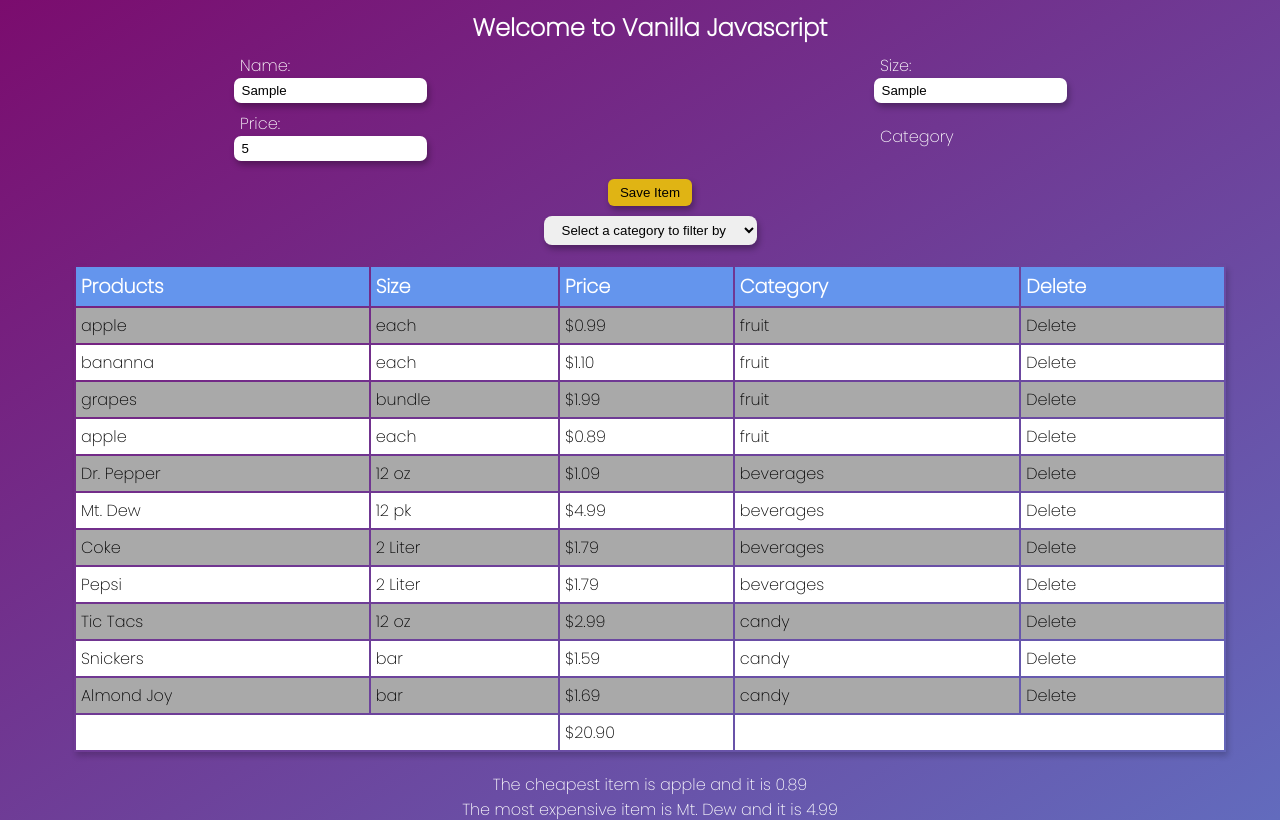
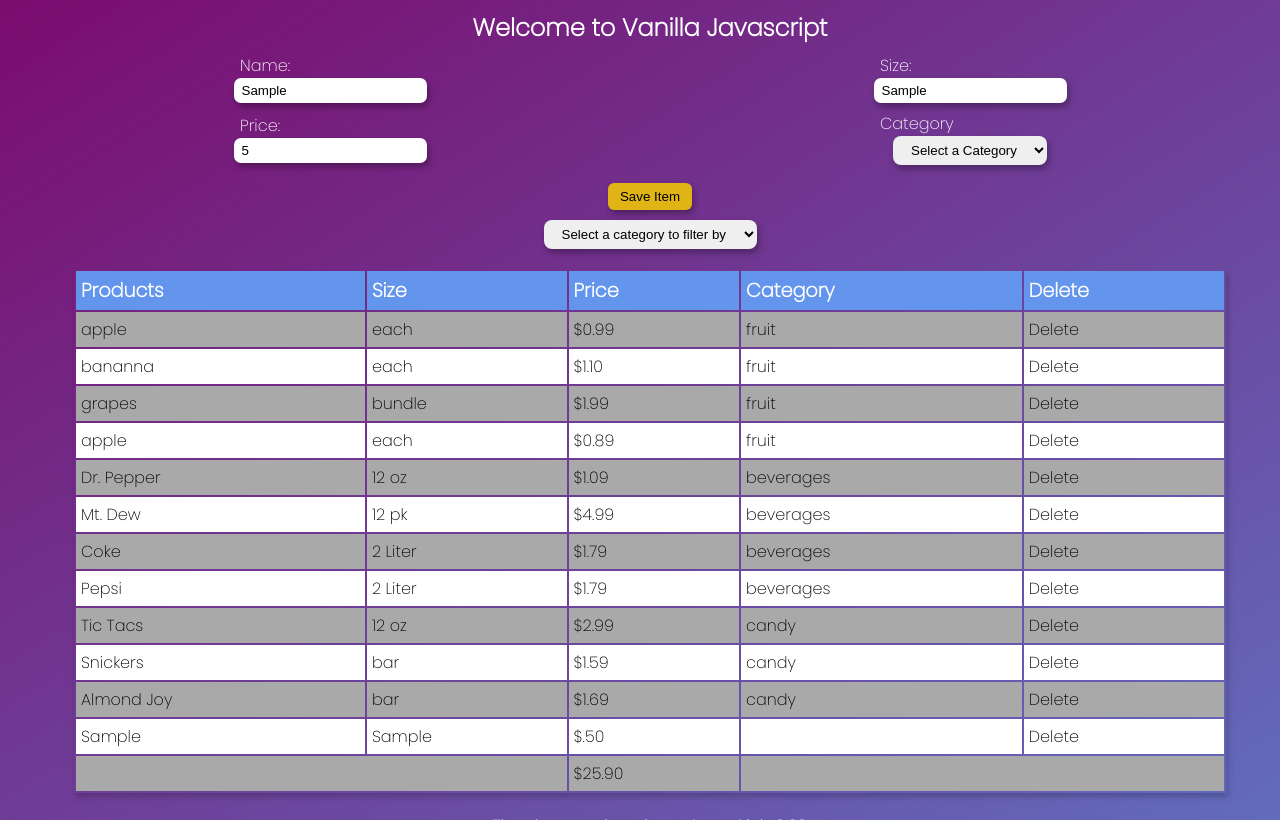
Before and after one commit to C5m7b4/vanilla-from-scratch, a website built with webpack: page public/index.html in a window 1280 px wide. Both pictures are taken after typing "Sample", "Sample", "5" into the empty fields and a click on the button "Save Item". Built offline with nearby package versions, Linux system fonts and the light colour scheme; a web font is replaced by a local one.

Commit message:
add way to save item

```diff
--- a/src/index.js
+++ b/src/index.js
@@ -18,7 +18,7 @@ const state = {
 
 const getTotal = () => {
   return filteredData.reduce((acc, cur) => {
-    return acc + cur.price;
+    return acc + +cur.price;
   }, 0);
 };
 
@@ -206,3 +206,26 @@ const pipedFn = compose(
   curriedFilter
 )('beverages');
 console.log(pipedFn);
+
+const saveItem = () => {
+  const copiedItems = [...state.items, state.currentItem];
+  state.items = copiedItems;
+  filteredData = copiedItems;
+  buildTable();
+};
+
+const saveButton = document.getElementById('save-item');
+saveButton.addEventListener('click', saveItem);
+
+const createItemCategory = () => {
+  const categories = data.unique('category');
+  let html = `<select id="category"><option value="0">Select a Category</option>`;
+  categories.map((c) => {
+    html += `<option value="${c}">${c}</option>`;
+  });
+  html += '</select';
+  document.getElementById('item-category').innerHTML = html;
+  const newSelect = document.getElementById('category');
+  newSelect.addEventListener('change', changeState);
+};
+createItemCategory();
--- a/src/styles.css
+++ b/src/styles.css
@@ -123,7 +123,7 @@ td {
   margin-top: 10px;
 }
 
-.filter-div select {
+select {
   padding: 6px 14px;
   border-radius: 8px;
   outline: none;
```
